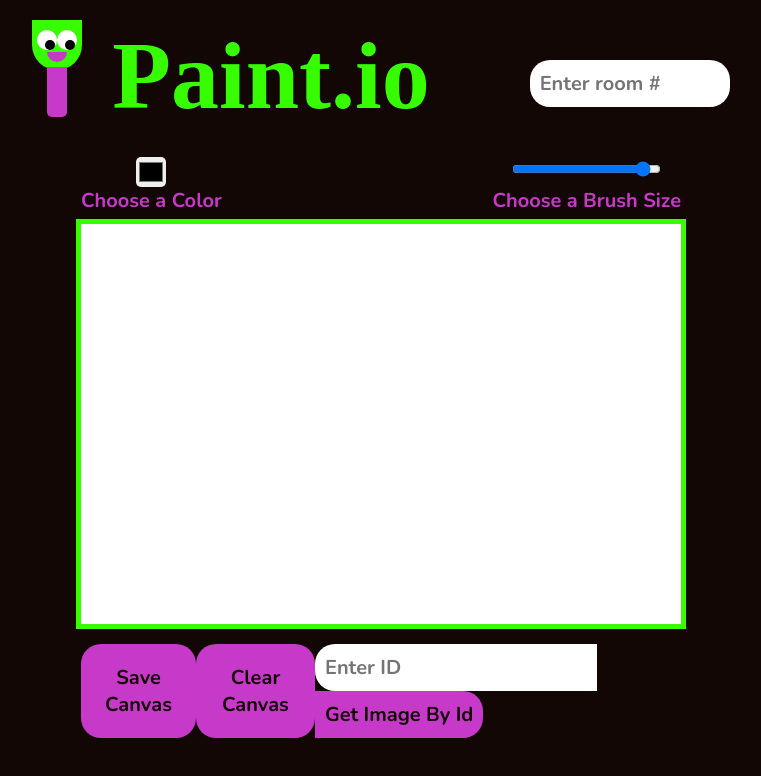
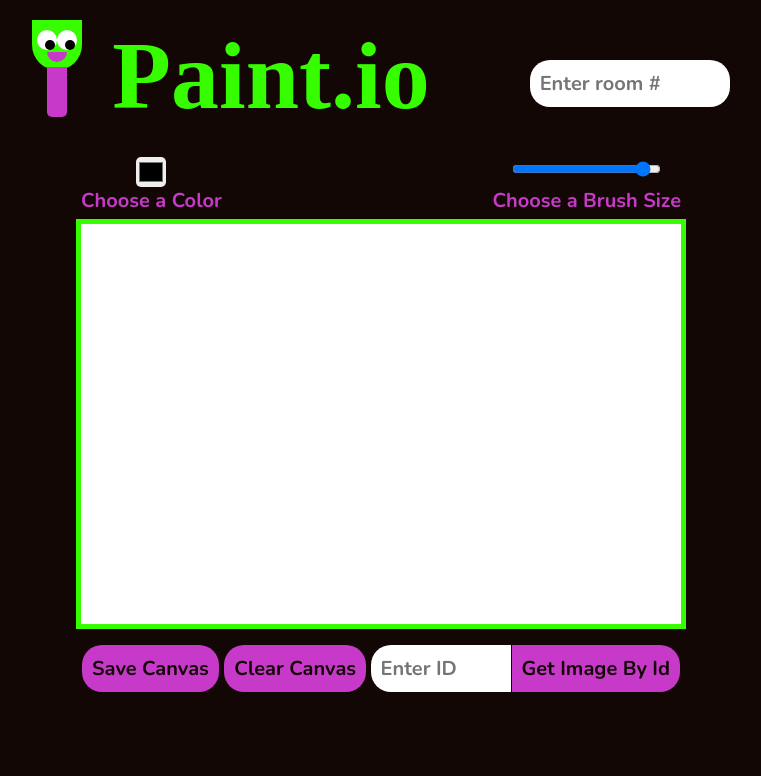
Before and after one commit to danibarker/paint-io, a React (Create React App) app in the folder front-end/: page / in a window 1280 px wide. Shown: the top 776 px of the page, without its empty margins (259-1020 px from the left). Built offline with nearby package versions, Linux system fonts and the light colour scheme; no server answers; a web font is replaced by a local one.

Commit message:
Tidy up button formatting

```diff
--- a/front-end/src/App.css
+++ b/front-end/src/App.css
@@ -118,6 +118,7 @@ input {
 
 .id-input-and-button input {
   border-radius: 20px 0 0 20px;
+  width: 140px;
 }
 
 .room-input {
@@ -132,11 +133,15 @@ input {
   margin-top: 30px;
 }
 
-.save-and-get-buttons {
+.save-clear-get-buttons {
   display: flex;
   justify-content: space-between;
   width: 600px;
   margin: auto;
+}
+
+.save-clear-get-buttons button {
+  margin: 1px;
 }
 
 .title-and-mascot {
--- a/front-end/src/App.js
+++ b/front-end/src/App.js
@@ -89,7 +89,7 @@ function App() {
                 onMouseDown={() => setMouseDown(true)}
                 onMouseUp={() => setMouseDown(false)}
             ></canvas>
-            <div className="save-and-get-buttons">
+            <div className="save-clear-get-buttons">
             <button
                 onClick={() => {
                     let blob = convertCanvasToBlob(canvasRef.current);
```
